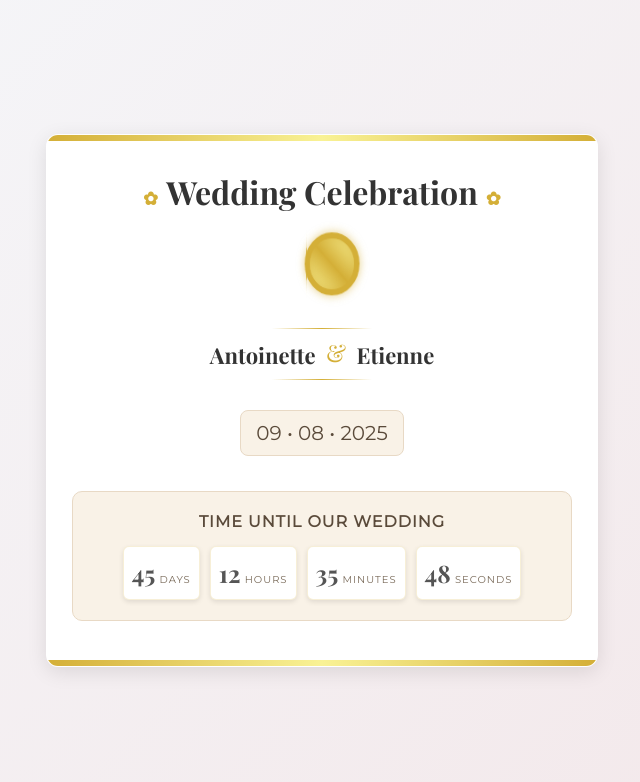
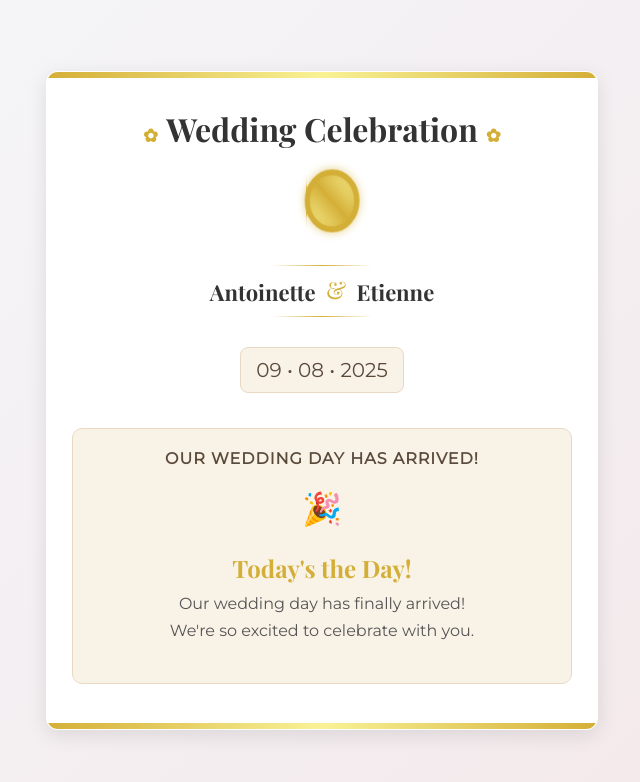
Before and after one commit to 94etienne/wedding_invitation_Antoinette_and_Etienne_09_August_2025_remaining_days, a plain HTML site: page index.html in a window 1280 px wide. Shown: the whole page, without its empty margins (318-958 px from the left). Drawn offline with nearby package versions, Linux system fonts and the light colour scheme.

Commit message:
Update index.html

```diff
--- a/index.html
+++ b/index.html
@@ -299,7 +299,7 @@
     const weddingDayMessage = document.getElementById('weddingDayMessage');
 
     function updateCountdown() {
-      const weddingDate = new Date('2025-08-09T00:00:00');
+      const weddingDate = new Date('2025-06-24T00:00:00');
       const diff = weddingDate - new Date();
 
       if (diff > 0) {
```
